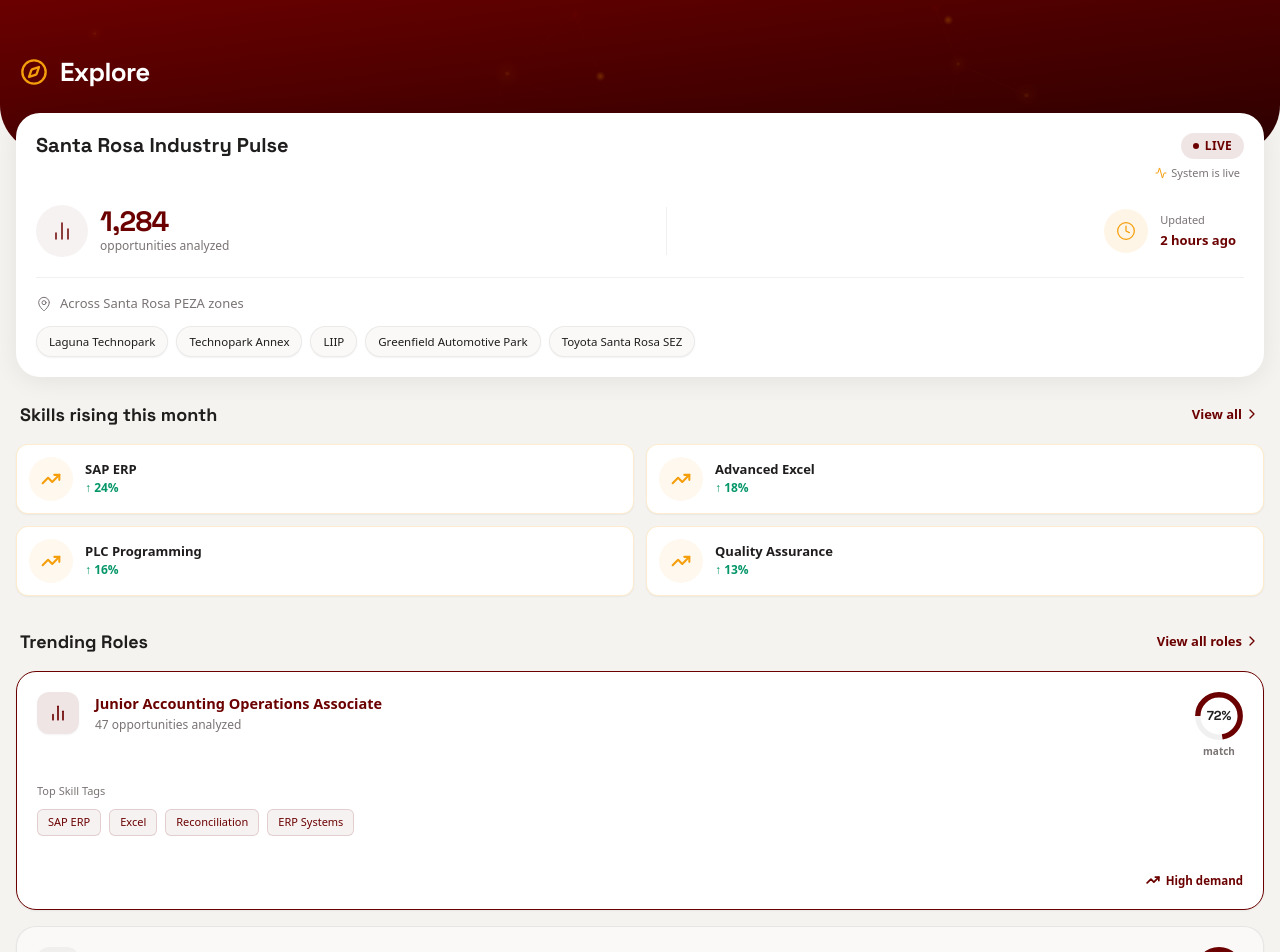
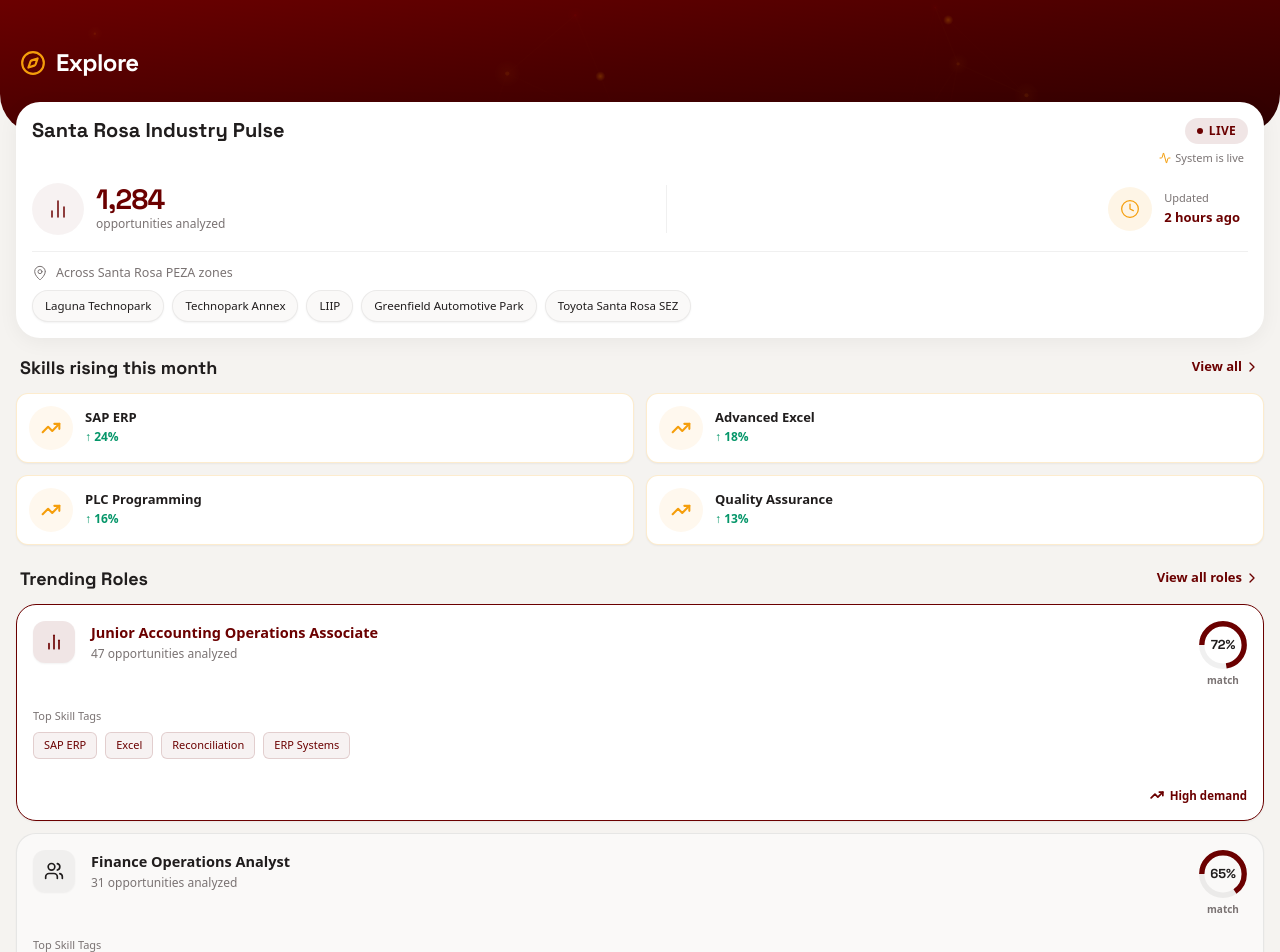
Before and after one commit to blueztian/RoarCast, a Next.js app in the folder frontend/: page /explore in a window 1280 px wide. Shown: the top 952 px of the page. Built offline with nearby package versions, Linux system fonts and the light colour scheme.

Commit message:
style(explore): reduce excessive vertical spacing

```diff
--- a/frontend/app/(student)/explore/page.tsx
+++ b/frontend/app/(student)/explore/page.tsx
@@ -34,11 +34,11 @@ export default function ExplorePage() {
     <div className="flex min-h-screen w-full flex-col bg-[#f5f3f0] font-sans">
 
       {/* ── Red Header (No hero, just title) ─────────────────────────────────────────── */}
-      <header className="relative overflow-hidden bg-gradient-to-br from-[#6b0000] via-[#4a0000] to-[#2d0000] px-5 pt-14 pb-16 rounded-b-[3rem]">
+      <header className="relative overflow-hidden bg-gradient-to-br from-[#6b0000] via-[#4a0000] to-[#2d0000] px-5 pt-12 pb-14 rounded-b-[2.5rem]">
         <SignalBackground className="absolute inset-0 z-0 pointer-events-none opacity-40 mix-blend-screen" />
-        <div className="relative z-10 flex items-center gap-3">
-          <Compass size={28} className="text-[#f59e0b]" strokeWidth={2} />
-          <h1 className="font-display text-[26px] font-bold leading-tight tracking-tight text-white">
+        <div className="relative z-10 flex items-center gap-2.5">
+          <Compass size={26} className="text-[#f59e0b]" strokeWidth={2} />
+          <h1 className="font-display text-[24px] font-bold leading-tight tracking-tight text-white">
             Explore
           </h1>
         </div>
@@ -49,14 +49,14 @@ export default function ExplorePage() {
         variants={stagger}
         initial="hidden"
         animate="show"
-        className="relative z-10 mx-4 -mt-10 flex flex-col gap-6 pb-36"
+        className="relative z-10 mx-4 -mt-8 flex flex-col gap-4 pb-32"
       >
         {/* Santa Rosa Industry Pulse Panel */}
         <motion.div
           variants={fadeUpItem}
-          className="flex flex-col rounded-[24px] bg-white p-5 shadow-[0_4px_24px_rgba(0,0,0,0.07)]"
+          className="flex flex-col rounded-[24px] bg-white p-4 shadow-[0_4px_20px_rgba(0,0,0,0.05)]"
         >
-          <div className="flex items-start justify-between mb-6">
+          <div className="flex items-start justify-between mb-4">
             <h2 className="w-[60%] font-display text-[20px] font-bold leading-tight text-[#201d1d]">
               Santa Rosa Industry Pulse
             </h2>
@@ -73,7 +73,7 @@ export default function ExplorePage() {
             </div>
           </div>
 
-          <div className="flex items-center justify-between border-b border-black/[0.06] pb-5">
+          <div className="flex items-center justify-between border-b border-black/[0.06] pb-4">
             <div className="flex items-center gap-3">
               <div className="flex h-[52px] w-[52px] items-center justify-center rounded-full bg-[#6b0000]/5">
                 <BarChart2 size={24} className="text-[#6b0000]" strokeWidth={1.5} />
@@ -103,8 +103,8 @@ export default function ExplorePage() {
             </div>
           </div>
 
-          <div className="pt-4">
-            <p className="mb-3 flex items-center gap-2 text-[13px] text-[#7a7373]">
+          <div className="pt-3">
+            <p className="mb-2 flex items-center gap-2 text-[12.5px] text-[#7a7373]">
               <MapPin size={16} className="text-[#7a7373]" strokeWidth={1.5} />
               Across Santa Rosa PEZA zones
             </p>
@@ -123,7 +123,7 @@ export default function ExplorePage() {
 
         {/* Skills rising this month */}
         <motion.div variants={fadeUpItem} className="flex flex-col">
-          <div className="mb-4 flex items-center justify-between px-1">
+          <div className="mb-3 flex items-center justify-between px-1">
             <h3 className="font-display text-[18px] font-bold text-[#201d1d]">
               Skills rising this month
             </h3>
@@ -158,8 +158,8 @@ export default function ExplorePage() {
         </motion.div>
 
         {/* Demand relevant to your program */}
-        <motion.div variants={fadeUpItem} className="mt-2 flex flex-col">
-          <div className="mb-4 flex items-center justify-between px-1">
+        <motion.div variants={fadeUpItem} className="mt-1 flex flex-col">
+          <div className="mb-3 flex items-center justify-between px-1">
             <h3 className="font-display text-[18px] font-bold text-[#201d1d]">
               Trending Roles
             </h3>
@@ -168,12 +168,12 @@ export default function ExplorePage() {
             </button>
           </div>
 
-          <div className="flex flex-col gap-4">
+          <div className="flex flex-col gap-3">
             {roleIntelligenceCards.map((role, idx) => (
               <div
                 key={role.role}
                 className={cn(
-                  "flex flex-col overflow-hidden rounded-[20px] p-5 shadow-sm transition-all relative",
+                  "flex flex-col overflow-hidden rounded-[20px] p-4 shadow-sm transition-all relative",
                   idx === 0
                     ? "border-[1.5px] border-[#6b0000] bg-white"
                     : "border border-black/[0.08] bg-[#faf9f8]"
@@ -237,8 +237,8 @@ export default function ExplorePage() {
                   </div>
                 </div>
 
-                <div className="mb-5 mt-6">
-                  <p className="mb-2.5 text-[11px] font-medium text-[#7a7373]">
+                <div className="mb-4 mt-5">
+                  <p className="mb-2 text-[11px] font-medium text-[#7a7373]">
                     Top Skill Tags
                   </p>
                   <div className="flex flex-wrap gap-2">
@@ -258,7 +258,7 @@ export default function ExplorePage() {
                   </div>
                 </div>
 
-                <div className="mt-auto flex items-center justify-end pt-4 text-[11.5px] font-bold">
+                <div className="mt-auto flex items-center justify-end pt-3 text-[11.5px] font-bold">
                   <span
                     className={cn(
                       "flex items-center gap-1.5",
```
Also changed, not shown: 1 other file (tests, documents, lock files or other folders).
